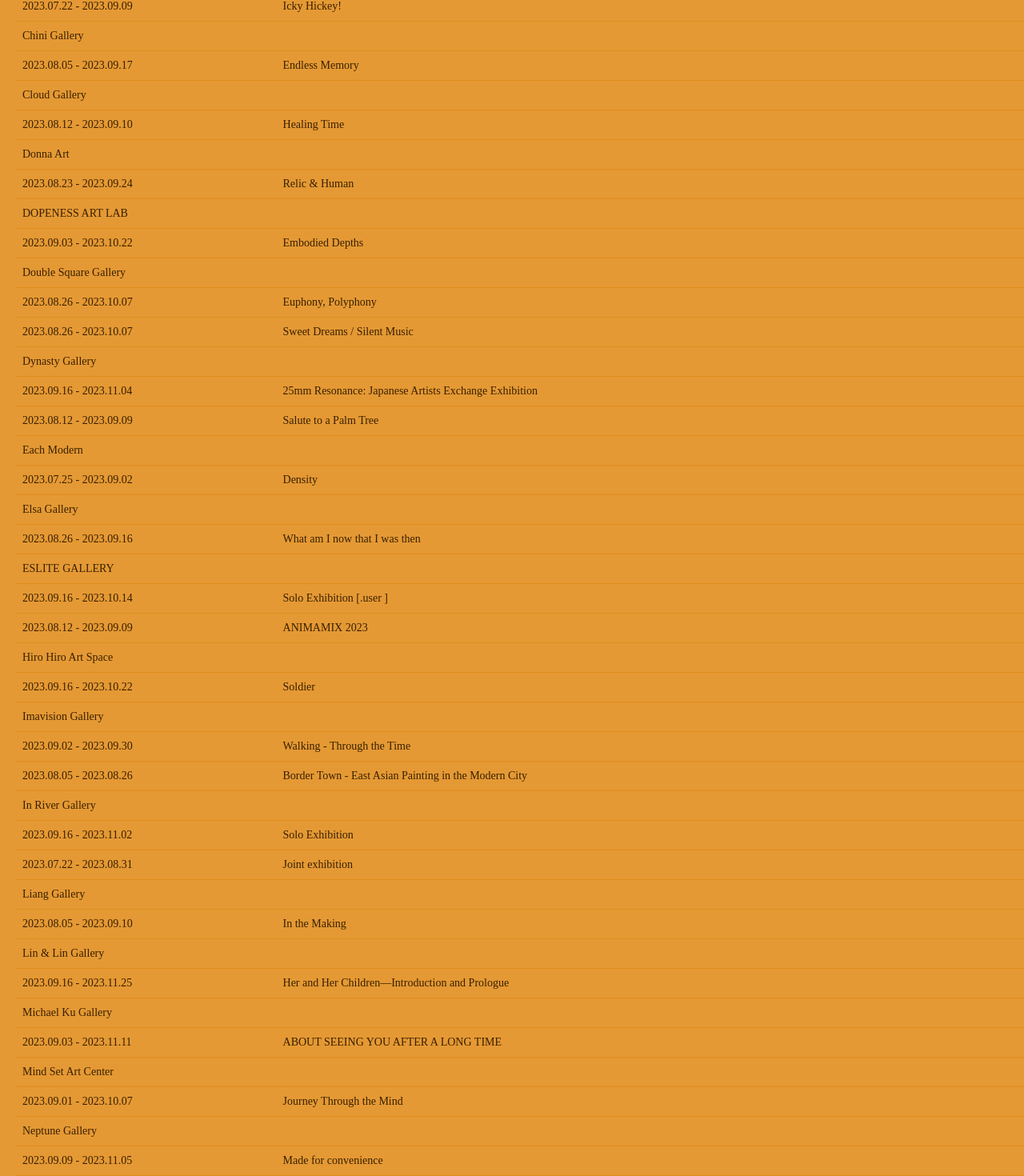
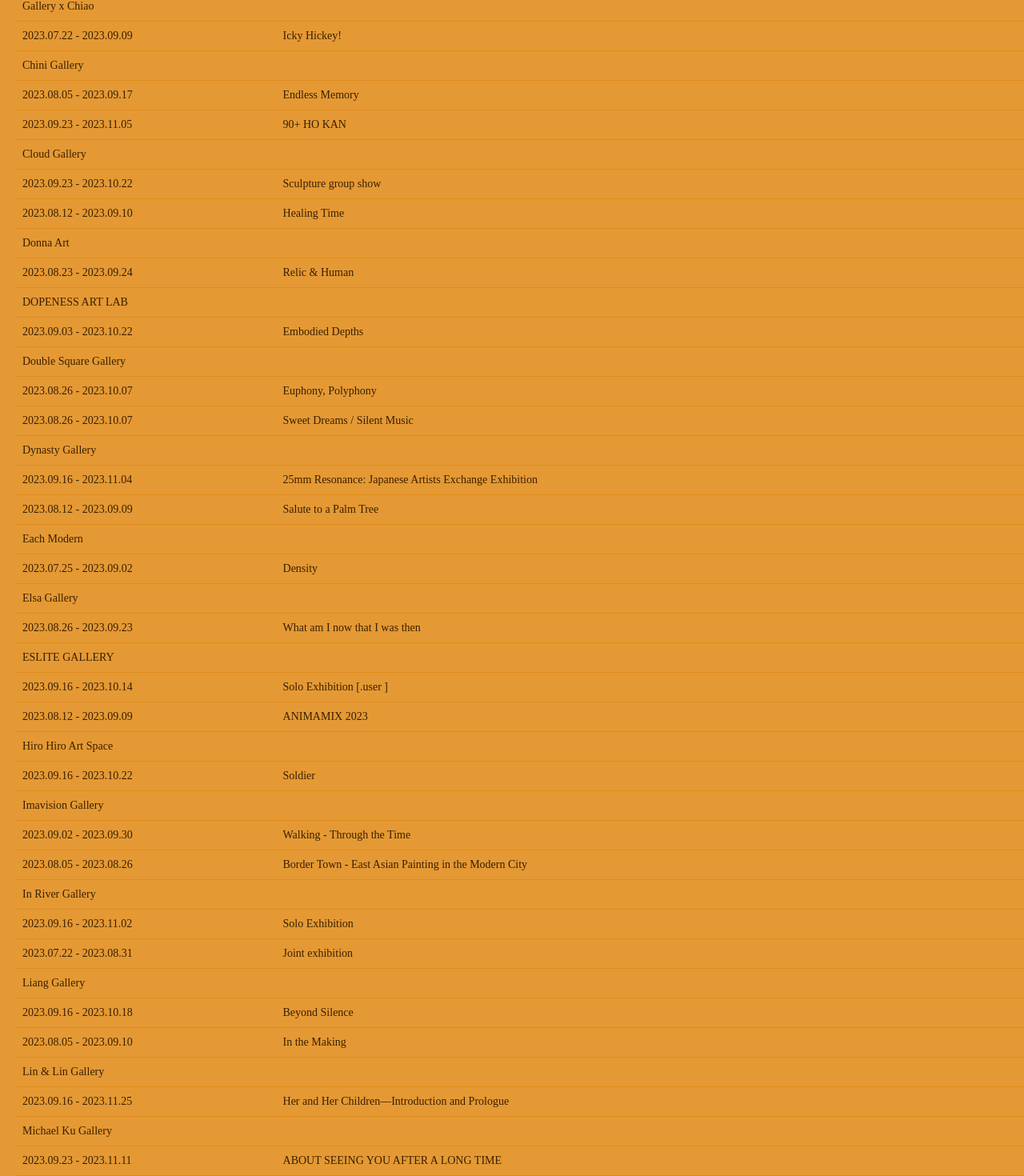
Before and after one commit to tjHsu/gallery-map, a Next.js app: page /events in a window 1280 px wide. Shown: the part 1073-2543 px from the top of the page at 80% size. Built offline with nearby package versions, Linux system fonts and the light colour scheme; a web font is replaced by a local one.

Commit message:
Update 20.09.ts

```diff
--- a/src/constants/Constants.ts
+++ b/src/constants/Constants.ts
@@ -395,6 +395,11 @@ export const GALLERIES = [
     website: "http://www.asiaartcenter.org/asia/?lang=en",
     isSeparator: false,
     exhibitions: [{
+      artist: "Andrew Pierre Hart",
+      showName: "The Invention of a Graphic Score",
+      date: "2023.09.23 - 2023.11.15",
+      openingDate: "2023.09.24 sun 16:00"
+    },{
       artist: "Ju Ming",
       showName: "Taichi Arch: Ju Ming Solo Exhibition",
       date: "2023.08.05 - 2023.09.17",
@@ -905,6 +910,11 @@ export const GALLERIES = [
       date: "2023.08.05 - 2023.09.17",
       openingDate: "2023.08.19 sat 15:00"
     }, {
+      artist: "HO KAN",
+      showName: "90+ HO KAN",
+      date: "2023.09.23 - 2023.11.05",
+      openingDate: "2023.09.24 sun 16:30"
+    }, {
       artist: "HSU Yu-Jen, LEE Kuang-Yu",
       showName: "Void Garden",
       date: "2023.06.17 - 2023.07.30",
@@ -956,6 +966,11 @@ export const GALLERIES = [
     website: "http://www.cloud-gallery.org/",
     isSeparator: false,
     exhibitions: [{
+      artist: "",
+      showName: "Sculpture group show",
+      date: "2023.09.23 - 2023.10.22",
+      openingDate: "2023.09.23 sat 15:00"
+    },{
       artist: "Tadakazu Maeda",
       showName: "Healing Time",
       date: "2023.08.12 - 2023.09.10",
@@ -1338,7 +1353,7 @@ export const GALLERIES = [
     exhibitions: [{
       artist: "Inoha Mayumi",
       showName: "What am I now that I was then",
-      date: "2023.08.26 - 2023.09.16",
+      date: "2023.08.26 - 2023.09.23",
       openingDate: ""
     }, {
       artist: "ABE Nyubo",
@@ -1712,6 +1727,11 @@ export const GALLERIES = [
     website: "http://www.lianggallery.com/en/",
     isSeparator: false,
     exhibitions: [{
+      artist: "Sinje Lee",
+      showName: "Beyond Silence",
+      date: "2023.09.16 - 2023.10.18",
+      openingDate: "2023.09.16 sat 15:00"
+    },{
       artist: "Chen Chu-Li",
       showName: "In the Making",
       date: "2023.08.05 - 2023.09.10",
@@ -1797,8 +1817,8 @@ export const GALLERIES = [
     exhibitions: [{
       artist: "WANG SHAO-GANG",
       showName: "ABOUT SEEING YOU AFTER A LONG TIME",
-      date: "2023.09.03 - 2023.11.11",
-      openingDate: ""
+      date: "2023.09.23 - 2023.11.11",
+      openingDate: "2023.09.23 sat 15:00-18:00"
     }, {
       artist: "Jian Yi-Hong, Chiang Hsun, Wei Jia, Wu Junyong",
       showName: "Secret Garden",
@@ -2168,8 +2188,7 @@ export const GALLERIES = [
     urlName: "PE_Gallery",
     website: "https://performanceepistemology.com/",
     isSeparator: false,
-    exhibitions: [
-    {
+    exhibitions: [{
       artist: "Melanie Chacko",
       showName: "Wind blows on the dust and snorts like a tremendous beast",
       date: "2023.09.16 - 2023.10.21",
@@ -2508,6 +2527,11 @@ export const GALLERIES = [
     website: "http://soka-art.com/en",
     isSeparator: false,
     exhibitions: [{
+      artist: "Tatsuya Yokosaka",
+      showName: "DISCOVERY",
+      date: "2023.09.30 - 2023.11.04",
+      openingDate: "2023.09.30 sat 16:00"
+    },{
       artist: "Vincent Fang",
       showName: "The artist’s way of Vincent Fang",
       date: "2023.08.12 - 2023.09.16",
@@ -2626,6 +2650,11 @@ export const GALLERIES = [
     website: "https://www.tartch.com/index.aspx",
     isSeparator: false,
     exhibitions: [{
+      artist: "ESOW",
+      showName: "ESOW‘s Wonderland",
+      date: "2023.09.29 - 2023.11.04",
+      openingDate: "2023.09.29 fri 15:00"
+    },{
       artist: "Wu Tung Lung, Hung Zhen-You, Meng-Yu Wen, Crystal Lupa, Wang Liang-Yin, Yi-Fang Wang",
       showName: "First Bloom",
       date: "2023.08.12 - 2023.09.16",
@@ -2952,6 +2981,21 @@ export const GALLERIES = [
     website: "https://yiriarts.com.tw/",
     isSeparator: false,
     exhibitions: [{
+      artist: "LI Cheng-Liang",
+      showName: "Next Stop after Ten Thousand Years Station",
+      date: "2023.09.21 - 2023.10.14",
+      openingDate: "2023.09.23 sat 15:00-19:00"
+    },{
+      artist: "Shoko Mihira",
+      showName: "Humanity?",
+      date: "2023.09.21 - 2023.10.14",
+      openingDate: "2023.09.23 sat 15:00-19:00"
+    },{
+      artist: "Lin Yi-Lung",
+      showName: "You were on my mind",
+      date: "2023.09.21 - 2023.10.21",
+      openingDate: "2023.09.23 sat 15:00-19:00"
+    },{
       artist: "Lu Yi-Lin",
       showName: "Slip Away Once in a While",
       date: "2023.08.17 - 2023.09.09",
```
